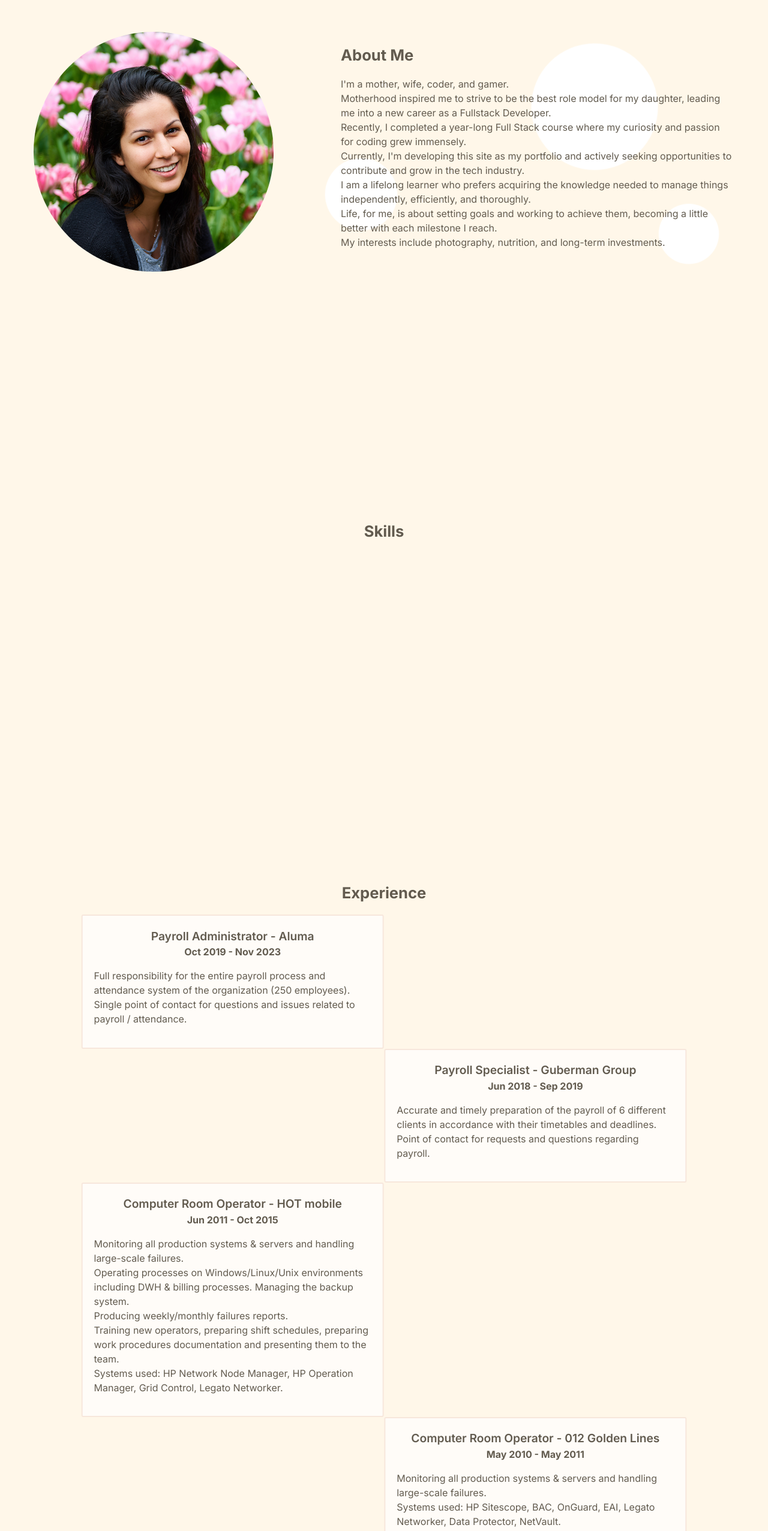
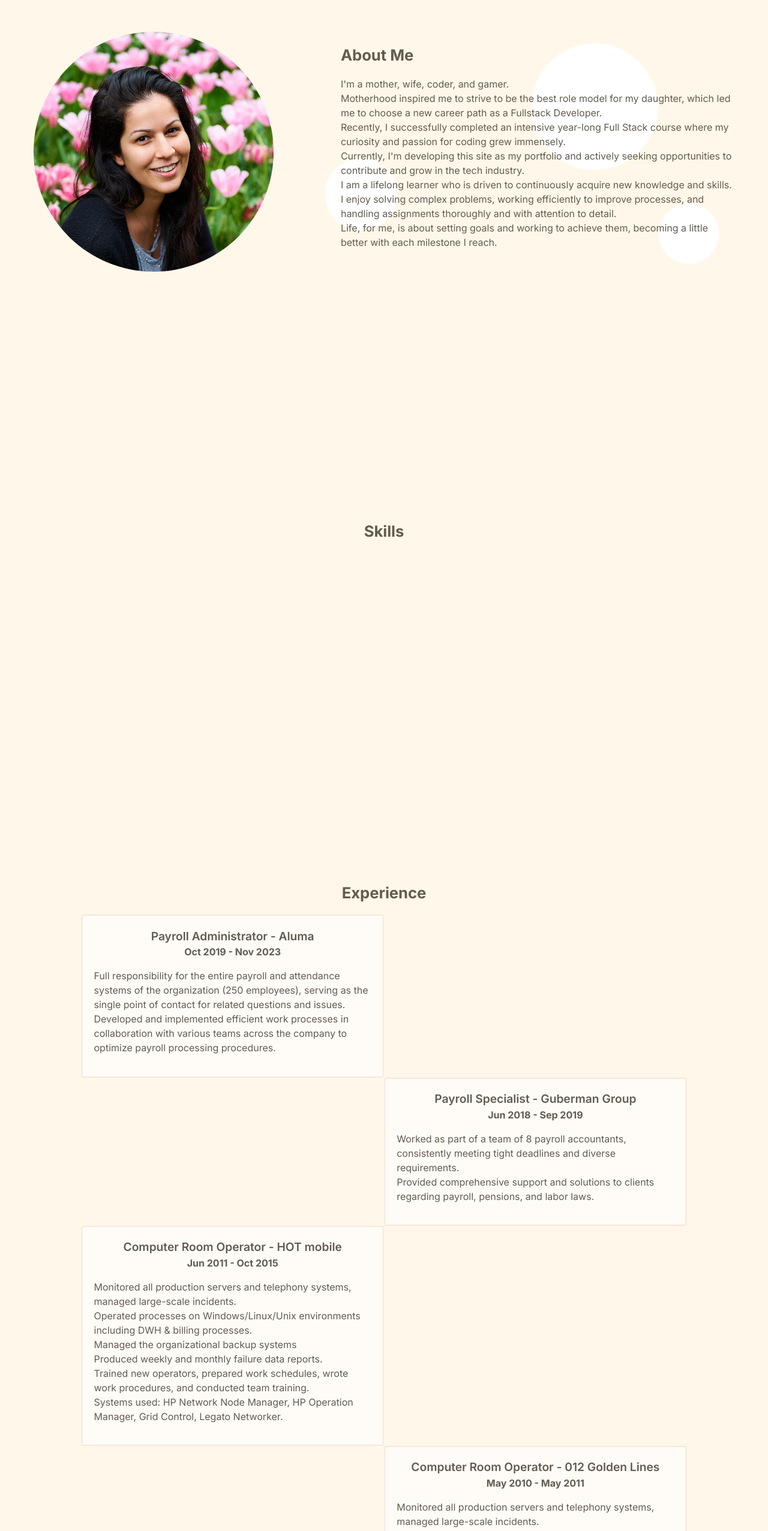
Before and after one commit to Lulzies87/portfolio, a React (Vite) app in the folder app/: page / in a window 1280 px wide. Shown: the part 1020-3573 px from the top of the page at 60% size. Built offline with nearby package versions, Linux system fonts and the light colour scheme; a web font is replaced by a local one.

Commit message:
content edit

```diff
--- a/app/src/components/About/About.tsx
+++ b/app/src/components/About/About.tsx
@@ -47,12 +47,11 @@ export default function About() {
         </h1>
         <p className={styles.aboutContainer__textContainer__content}>
           {`I'm a mother, wife, coder, and gamer.
-                Motherhood inspired me to strive to be the best role model for my daughter, leading me into a new career as a Fullstack Developer.
-                Recently, I completed a year-long Full Stack course where my curiosity and passion for coding grew immensely.
-                Currently, I'm developing this site as my portfolio and actively seeking opportunities to contribute and grow in the tech industry.
-                I am a lifelong learner who prefers acquiring the knowledge needed to manage things independently, efficiently, and thoroughly.
-                Life, for me, is about setting goals and working to achieve them, becoming a little better with each milestone I reach.
-                My interests include photography, nutrition, and long-term investments.`}
+            Motherhood inspired me to strive to be the best role model for my daughter, which led me to choose a new career path as a Fullstack Developer.
+            Recently, I successfully completed an intensive year-long Full Stack course where my curiosity and passion for coding grew immensely.
+            Currently, I'm developing this site as my portfolio and actively seeking opportunities to contribute and grow in the tech industry.
+            I am a lifelong learner who is driven to continuously acquire new knowledge and skills. I enjoy solving complex problems, working efficiently to improve processes, and handling assignments thoroughly and with attention to detail.
+            Life, for me, is about setting goals and working to achieve them, becoming a little better with each milestone I reach.`}
         </p>
         {["circle1", "circle2", "circle3"].map((circle, index) => (
           <div
--- a/app/src/components/Experience/Experience.tsx
+++ b/app/src/components/Experience/Experience.tsx
@@ -10,26 +10,27 @@ export default function Experience() {
           title="Payroll Administrator - Aluma"
           subtitle="Oct 2019 - Nov 2023"
           responsibilities={[
-            "Full responsibility for the entire payroll process and attendance system of the organization (250 employees).",
-            "Single point of contact for questions and issues related to payroll / attendance.",
+            "Full responsibility for the entire payroll and attendance systems of the organization (250 employees), serving as the single point of contact for related questions and issues.",
+            "Developed and implemented efficient work processes in collaboration with various teams across the company to optimize payroll processing procedures.",
           ]}
         />
         <ExperienceBox
           title="Payroll Specialist - Guberman Group"
           subtitle="Jun 2018 - Sep 2019"
           responsibilities={[
-            "Accurate and timely preparation of the payroll of 6 different clients in accordance with their timetables and deadlines.",
-            "Point of contact for requests and questions regarding payroll.",
+            "Worked as part of a team of 8 payroll accountants, consistently meeting tight deadlines and diverse requirements.",
+            "Provided comprehensive support and solutions to clients regarding payroll, pensions, and labor laws.",
           ]}
         />
         <ExperienceBox
           title="Computer Room Operator - HOT mobile"
           subtitle="Jun 2011 - Oct 2015"
           responsibilities={[
-            "Monitoring all production systems & servers and handling large-scale failures.",
-            "Operating processes on Windows/Linux/Unix environments including DWH & billing processes. Managing the backup system.",
-            "Producing weekly/monthly failures reports.",
-            "Training new operators, preparing shift schedules, preparing work procedures documentation and presenting them to the team.",
+            "Monitored all production servers and telephony systems, managed large-scale incidents.",
+            "Operated processes on Windows/Linux/Unix environments including DWH & billing processes.",
+            "Managed the organizational backup systems",
+            "Produced weekly and monthly failure data reports.",
+            "Trained new operators, prepared work schedules, wrote work procedures, and conducted team training.",
             "Systems used: HP Network Node Manager, HP Operation Manager, Grid Control, Legato Networker.",
           ]}
         />
@@ -37,7 +38,7 @@ export default function Experience() {
           title="Computer Room Operator - 012 Golden Lines"
           subtitle="May 2010 - May 2011"
           responsibilities={[
-            "Monitoring all production systems & servers and handling large-scale failures.",
+            "Monitored all production servers and telephony systems, managed large-scale incidents.",
             "Systems used: HP Sitescope, BAC, OnGuard, EAI, Legato Networker, Data Protector, NetVault.",
           ]}
         />
```
